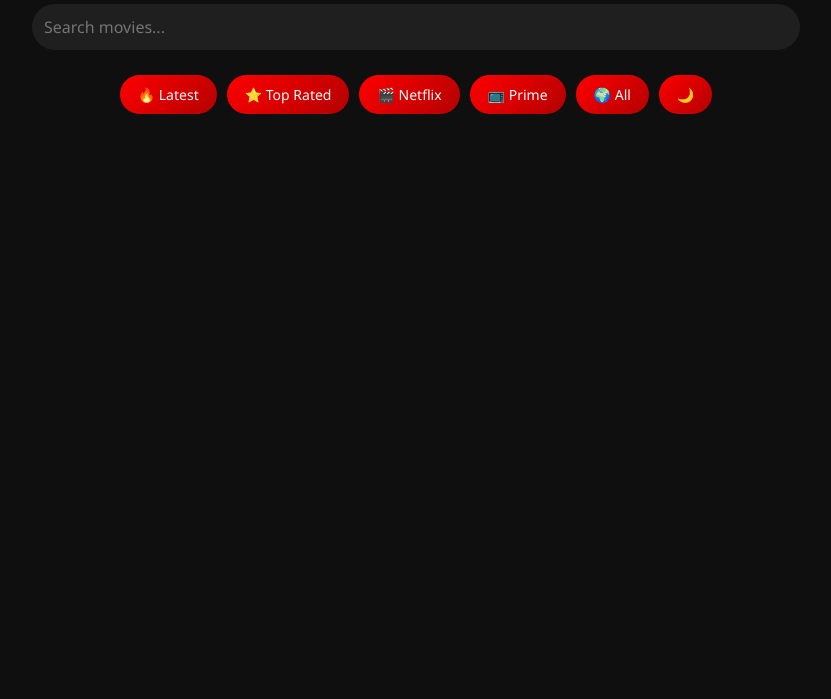
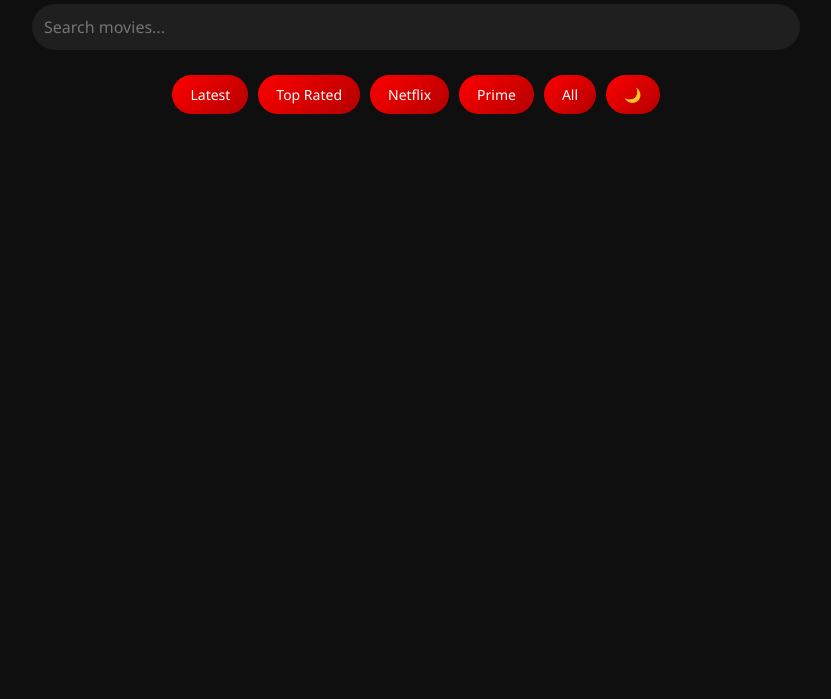
Before and after one commit to i-jashanpreet/movie-explorer-app, a plain HTML site: page index.html in a window 1280 px wide. Shown: the part 101-800 px from the top of the page, without its empty margins (224-1055 px from the left). Drawn offline with Linux system fonts and the light colour scheme; no server answers.

Commit message:
Improvement in UI

```diff
--- a/index.html
+++ b/index.html
@@ -15,11 +15,11 @@
 </div>
 
 <div class="controls">
-  <button onclick="sortByDate()">🔥 Latest</button>
-  <button onclick="sortByRating()">⭐ Top Rated</button>
-  <button onclick="filterPlatform('netflix')">🎬 Netflix</button>
-  <button onclick="filterPlatform('prime')">📺 Prime</button>
-  <button onclick="filterPlatform('all')">🌍 All</button>
+  <button onclick="sortByDate()">Latest</button>
+  <button onclick="sortByRating()">Top Rated</button>
+  <button onclick="filterPlatform('netflix')">Netflix</button>
+  <button onclick="filterPlatform('prime')">Prime</button>
+  <button onclick="filterPlatform('all')">All</button>
   <button onclick="toggleMode()">🌙</button>
 </div>
 
--- a/style.css
+++ b/style.css
@@ -100,6 +100,9 @@ header {
 .light .card {
   background: white;
 }
+.light .card p {
+  color: black;
+}
 
 .light .controls button {
   background: linear-gradient(135deg, #333, #777);
```
